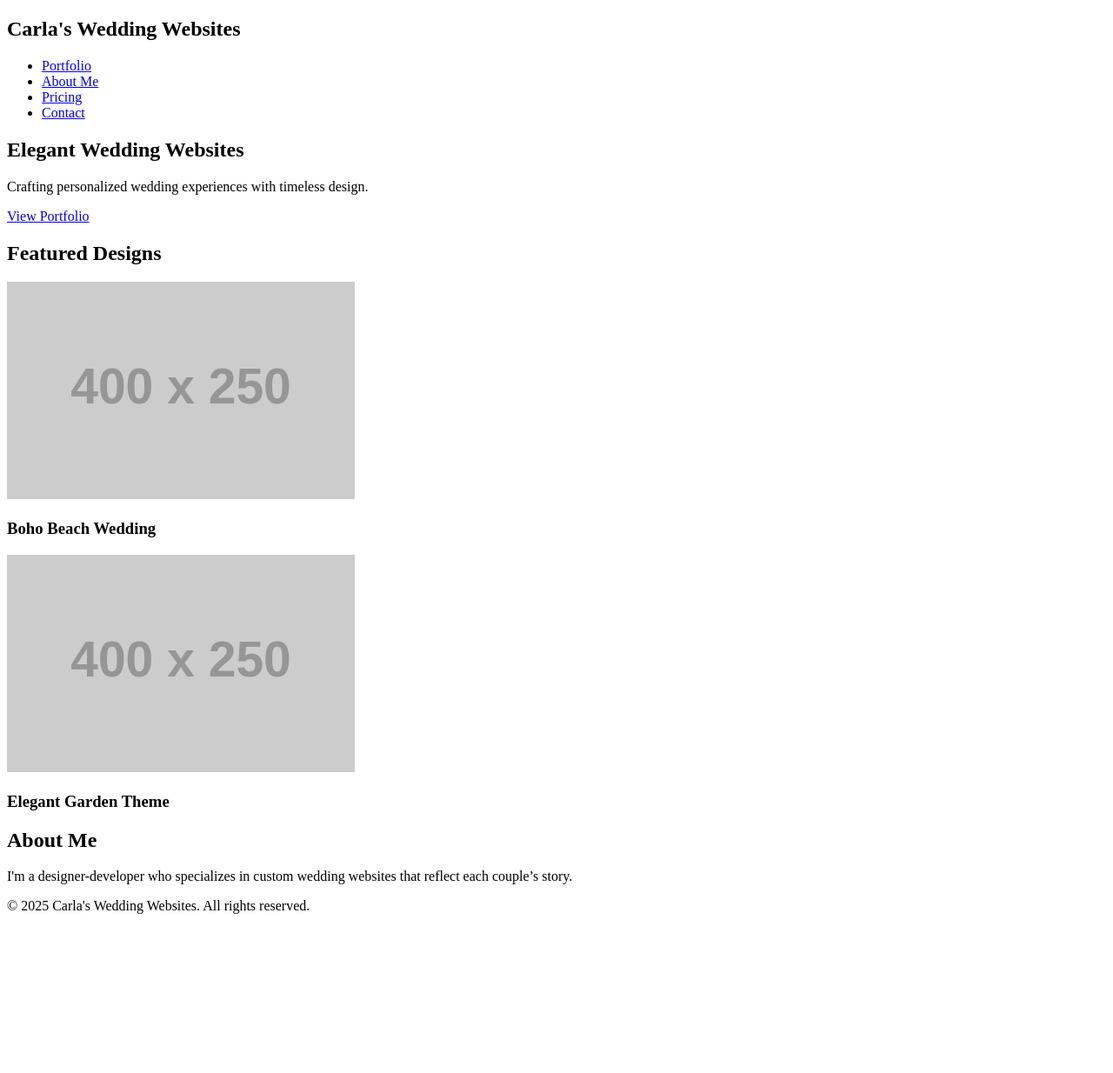
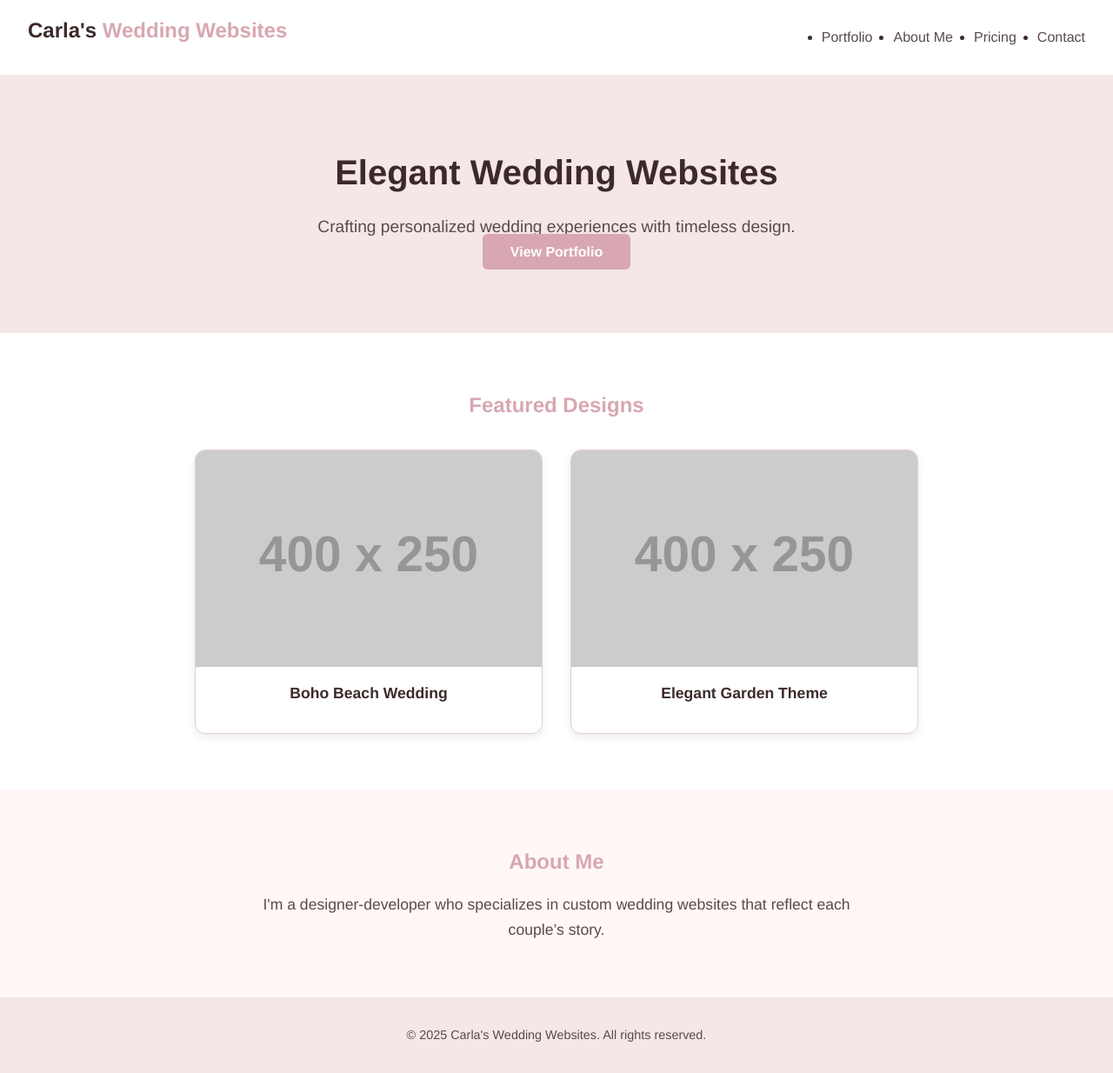
Before and after one commit to Carla-Lourens/wedding-websites-portfolio, a plain HTML site: page index.html in a window 1280 px wide. Shown: the whole page at 87% size. Before the commit the page ends 1067 px from the top, so only its background shows below. Drawn offline with Linux system fonts and the light colour scheme; placeholder pictures from the web are drawn by us; files whose address does not match are found by name.

Commit message:
Commit 5 - this commit featires updates to css files (which are still in progress) to ensure a cohesive design accross all pages. In progress is also linking between pages.

```diff
--- a/contact-form/contact.css
+++ b/contact-form/contact.css
@@ -1,155 +1,109 @@
-/* General styles */
 body {
   font-family: 'Helvetica Neue', sans-serif;
+  background-color: #fff8f7;
+  color: #3c2a2a;
+  line-height: 1.6;
   margin: 0;
   padding: 0;
-  line-height: 1.6;
-  color: #333;
-  background: #f9f9f9;
-}
-
-/* Form container */
-.form-section {
-  max-width: 600px;
-  background: #fff;
-  margin: 3rem auto;
-  padding: 2rem;
-  border-radius: 12px;
-  box-shadow: 0 4px 10px rgba(0,0,0,0.1);
 }
 
 h1 {
+  color: #d8a7b1;
   text-align: center;
-  color: #c49a6c;
-  font-size: 2rem;
-  margin-bottom: 1rem;
+  margin-top: 2rem;
 }
 
-/* Form elements */
+form {
+  max-width: 600px;
+  margin: 2rem auto;
+  background: #fff;
+  padding: 2rem;
+  border-radius: 12px;
+  box-shadow: 0 4px 10px rgba(0, 0, 0, 0.05);
+}
+
 label {
   display: block;
-  margin-top: 1.25rem;
-  font-weight: 600;
-  color: #333;
+  margin: 1rem 0 0.5rem;
 }
 
 input,
 textarea {
   width: 100%;
-  padding: 0.6rem;
-  margin-top: 0.3rem;
-  border: 1px solid #ccc;
+  padding: 0.75rem;
   border-radius: 6px;
+  border: 1px solid #e6cdd0;
   font-size: 1rem;
-  background-color: #fff;
-  transition: border-color 0.2s ease;
-}
-
-input:focus,
-textarea:focus {
-  border-color: #c49a6c;
-  outline: none;
 }
 
 textarea {
   resize: vertical;
+  height: 100px;
 }
 
-/* Radio Button Block Styles */
-.custom-build-group {
-  margin-top: 1.5rem;
-  border: none;
-  padding: 0;
-}
-
-.custom-build-group legend {
-  font-weight: 600;
-  margin-bottom: 0.5rem;
-  color: #333;
+/* Radio options */
+.radio-group {
+  display: flex;
+  gap: 1rem;
+  margin: 1rem 0;
 }
 
 .radio-option {
-  display: inline-block;
-  margin-right: 1rem;
+  display: flex;
+  align-items: center;
 }
 
-.radio-option input {
-  display: none;
+.radio-option input[type="radio"] {
+  margin-right: 0.5rem;
 }
 
-.radio-option label {
-  display: inline-block;
-  padding: 0.5rem 1.25rem;
-  border: 2px solid #ccc;
-  border-radius: 8px;
+button {
+  background-color: #d8a7b1;
+  color: white;
+  padding: 0.75rem 1.5rem;
+  border: none;
+  border-radius: 6px;
   cursor: pointer;
-  transition: all 0.3s ease;
-}
-
-.radio-option input:checked + label {
+  margin-top: 1rem;
   font-weight: bold;
-  color: white;
-  background-color: #c49a6c;
-  border-color: #c49a6c;
-}
-
-/* Button */
-button {
-  margin-top: 2rem;
-  background-color: #c49a6c;
-  color: white;
-  padding: 0.75rem 2rem;
-  border: none;
-  border-radius: 8px;
-  font-size: 1rem;
-  font-weight: bold;
-  cursor: pointer;
   transition: background-color 0.3s ease;
 }
 
 button:hover {
-  background-color: #b5895d;
+  background-color: #c38b95;
 }
 
-/* Modal Styles */
+/* Modal */
 .modal {
   display: none;
   position: fixed;
   z-index: 1000;
+  padding-top: 100px;
   left: 0;
   top: 0;
   width: 100%;
   height: 100%;
   overflow: auto;
-  background-color: rgba(0, 0, 0, 0.6);
+  background-color: rgba(0,0,0,0.5);
 }
 
 .modal-content {
   background-color: #fff;
-  margin: 10% auto;
+  margin: auto;
   padding: 2rem;
+  border: 1px solid #e6cdd0;
+  width: 90%;
   max-width: 500px;
   border-radius: 12px;
-  box-shadow: 0 4px 12px rgba(0,0,0,0.2);
   position: relative;
-  color: #333;
+  text-align: left;
 }
 
 .close-modal {
+  color: #5a4a4a;
   position: absolute;
   top: 10px;
-  right: 16px;
+  right: 20px;
+  font-size: 1.5rem;
   cursor: pointer;
-  font-weight: bold;
-  font-size: 1.2rem;
-  color: #777;
 }
-
-.close-modal:hover {
-  color: #000;
-}
-
-#submission-summary {
-  padding-left: 1rem;
-  margin-top: 1rem;
-}
--- a/main-page/index.html
+++ b/index.html
@@ -4,18 +4,18 @@
   <meta charset="UTF-8" />
   <meta name="viewport" content="width=device-width, initial-scale=1.0" />
   <title>Wedding Websites Portfolio | Carla</title>
-  <link rel="stylesheet" href="styles.css" />
+  <link rel="stylesheet" href="style.css" />
 </head>
 <body>
 
   <header class="site-header">
     <nav>
-      <h1 class="logo">Carla's<span> Wedding Websites</span></h1>
+      <h1 class="logo">Carla's<span> Wedding Websites</span></h1><a href="index.html"</a>
       <ul class="nav-links">
         <li><a href="#portfolio">Portfolio</a></li>
         <li><a href="#about">About Me</a></li>
-        <li><a href="pricing.html">Pricing</a></li>
-        <li><a href="contact.html">Contact</a></li>
+        <li><a href="pricing-page/pricing.html">Pricing</a></li>
+        <li><a href="contact-form/contact.html">Contact</a></li>
       </ul>
     </nav>
   </header>
--- a/pricing-page/pricing.css
+++ b/pricing-page/pricing.css
@@ -1,14 +1,14 @@
-/* General styles */
 body {
   font-family: 'Helvetica Neue', sans-serif;
   margin: 0;
   padding: 0;
   line-height: 1.6;
-  color: #333;
+  color: #3c2a2a;
+  background: #fff8f7;
 }
 
 h2, h3 {
-  color: #c49a6c;
+  color: #d8a7b1;
   margin-bottom: 1rem;
 }
 
@@ -26,7 +26,12 @@ ul {
 
 .logo {
   font-size: 1.5rem;
-  color: #333;
+  color: #3c2a2a;
+}
+
+.logo a {
+  text-decoration: none;
+  color: inherit;
 }
 
 .nav-links {
@@ -36,17 +41,17 @@ ul {
 
 .nav-links a {
   text-decoration: none;
-  color: #555;
+  color: #5a4a4a;
 }
 
-/* Hero */
+/* Hero Section */
 .pricing-hero {
-  background: #fef8f5;
+  background: #f5e6e8;
   padding: 4rem 2rem;
   text-align: center;
 }
 
-/* Pricing */
+/* Pricing Section */
 .pricing-section {
   padding: 4rem 2rem;
   background: #fff;
@@ -77,7 +82,7 @@ ul {
 .pricing-card .price {
   font-size: 1.5rem;
   font-weight: bold;
-  color: #c49a6c;
+  color: #d8a7b1;
 }
 
 /* Template Section */
@@ -127,7 +132,7 @@ ul {
   width: 40px;
   height: 40px;
   border-radius: 50%;
-  border: 2px solid #ccc;
+  border: 2px solid #e6cdd0;
   cursor: pointer;
   box-shadow: 0 1px 3px rgba(0,0,0,0.1);
   transition: transform 0.2s;
@@ -137,7 +142,7 @@ ul {
   transform: scale(1.2);
 }
 
-/* CTA */
+/* CTA Section */
 .cta-section {
   padding: 3rem 2rem;
   text-align: center;
@@ -148,17 +153,22 @@ ul {
   display: inline-block;
   margin-top: 1rem;
   padding: 0.75rem 2rem;
-  background: #c49a6c;
+  background: #d8a7b1;
   color: #fff;
   border-radius: 5px;
   text-decoration: none;
   font-weight: bold;
 }
 
+.cta-button:hover {
+  background-color: #c38b95;
+}
+
 /* Footer */
 .site-footer {
   text-align: center;
   padding: 2rem;
-  background: #eee;
+  background: #f5e6e8;
   font-size: 0.9rem;
+  color: #5a4a4a;
 }
--- /dev/null
+++ b/style.css
@@ -0,0 +1,153 @@
+* {
+  margin: 0;
+  padding: 0;
+  box-sizing: border-box;
+}
+
+body {
+  font-family: 'Helvetica Neue', sans-serif;
+  background-color: #fff8f7;
+  color: #3c2a2a;
+  line-height: 1.6;
+}
+
+/* Typography */
+h1, h2, h3 {
+  color: #d8a7b1;
+  margin-bottom: 1rem;
+}
+
+a {
+  text-decoration: none;
+  color: #5a4a4a;
+}
+
+.logo a {
+  text-decoration: none;
+  color: inherit;
+}
+
+/* Header */
+.site-header {
+  background: #fff;
+  padding: 1rem 2rem;
+  box-shadow: 0 2px 4px rgba(0,0,0,0.05);
+}
+
+.logo {
+  font-size: 1.5rem;
+  color: #3c2a2a;
+}
+
+.logo span {
+  color: #d8a7b1;
+}
+
+nav {
+  display: flex;
+  justify-content: space-between;
+  align-items: center;
+}
+
+.nav-links {
+  display: flex;
+  gap: 1.5rem;
+}
+
+.nav-links a:hover {
+  color: #d8a7b1;
+}
+
+/* Hero Section */
+.hero {
+  background: #f5e6e8;
+  padding: 5rem 2rem;
+  text-align: center;
+}
+
+.hero h2 {
+  font-size: 2.5rem;
+  color: #3c2a2a;
+}
+
+.hero p {
+  font-size: 1.2rem;
+  color: #5a4a4a;
+}
+
+.cta-button {
+  background: #d8a7b1;
+  color: #fff;
+  padding: 0.75rem 2rem;
+  border-radius: 6px;
+  font-weight: bold;
+  transition: background-color 0.3s ease;
+}
+
+.cta-button:hover {
+  background-color: #c38b95;
+}
+
+/* Portfolio Section */
+.portfolio-section {
+  background: #fff;
+  padding: 4rem 2rem;
+  text-align: center;
+}
+
+.portfolio-grid {
+  display: flex;
+  flex-wrap: wrap;
+  justify-content: center;
+  gap: 2rem;
+  margin-top: 2rem;
+}
+
+.project-card {
+  background: #fff;
+  border: 1px solid #e6cdd0;
+  border-radius: 12px;
+  box-shadow: 0 4px 10px rgba(0,0,0,0.08);
+  transition: transform 0.3s ease;
+  overflow: hidden;
+  max-width: 400px;
+}
+
+.project-card:hover {
+  transform: translateY(-6px);
+}
+
+.project-card img {
+  width: 100%;
+  height: auto;
+  display: block;
+}
+
+.project-card h3 {
+  padding: 1rem;
+  font-size: 1.1rem;
+  color: #3c2a2a;
+}
+
+/* About Section */
+.about-section {
+  background: #fff8f7;
+  padding: 4rem 2rem;
+  text-align: center;
+}
+
+.about-section p {
+  max-width: 700px;
+  margin: 0 auto;
+  font-size: 1.1rem;
+  color: #5a4a4a;
+}
+
+/* Footer */
+.site-footer {
+  background: #f5e6e8;
+  text-align: center;
+  padding: 2rem;
+  color: #5a4a4a;
+  font-size: 0.9rem;
+}
```
Also changed, not shown: contact-form/contact.html (+4 -1 lines), pricing-page/pricing.html (+4 -1 lines).
